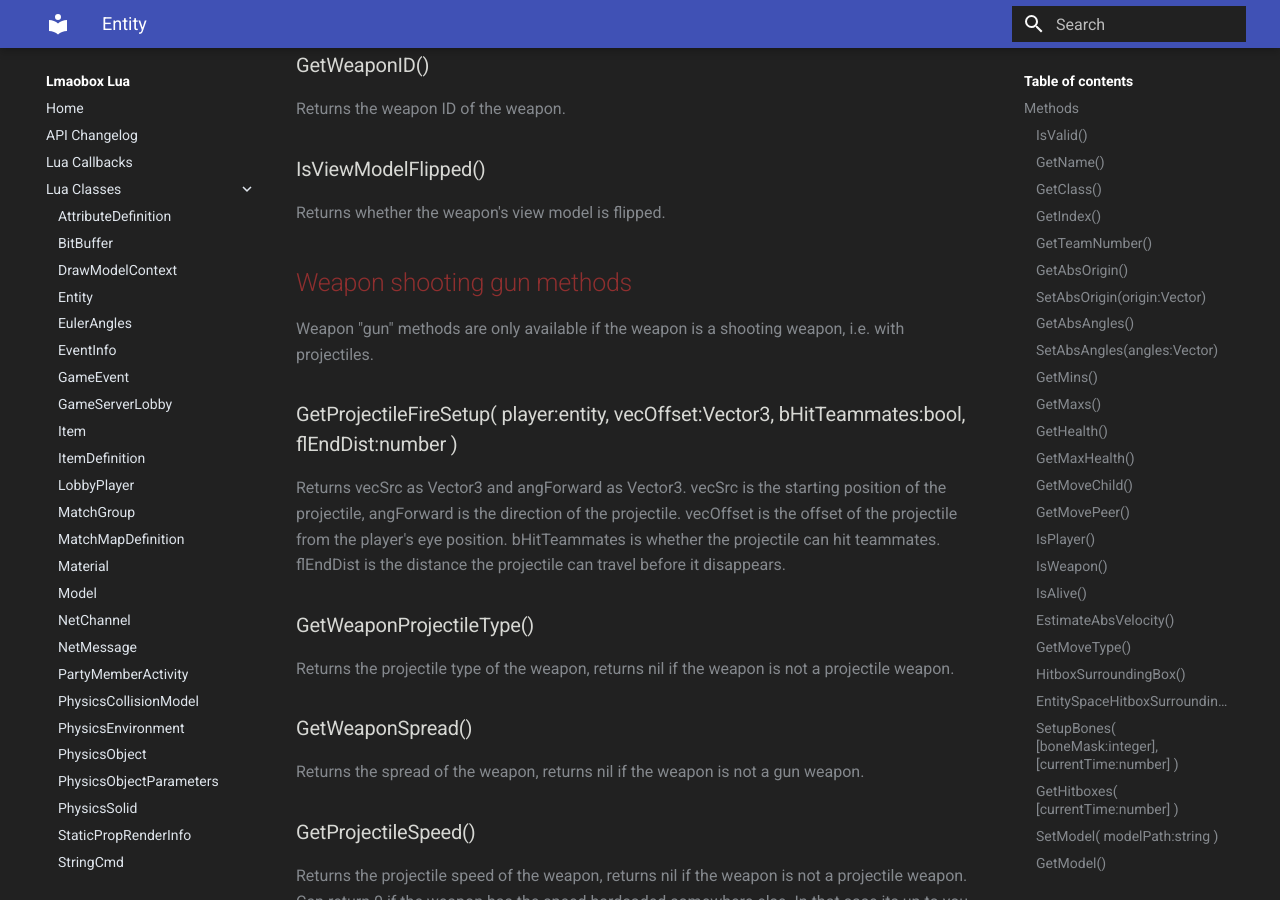
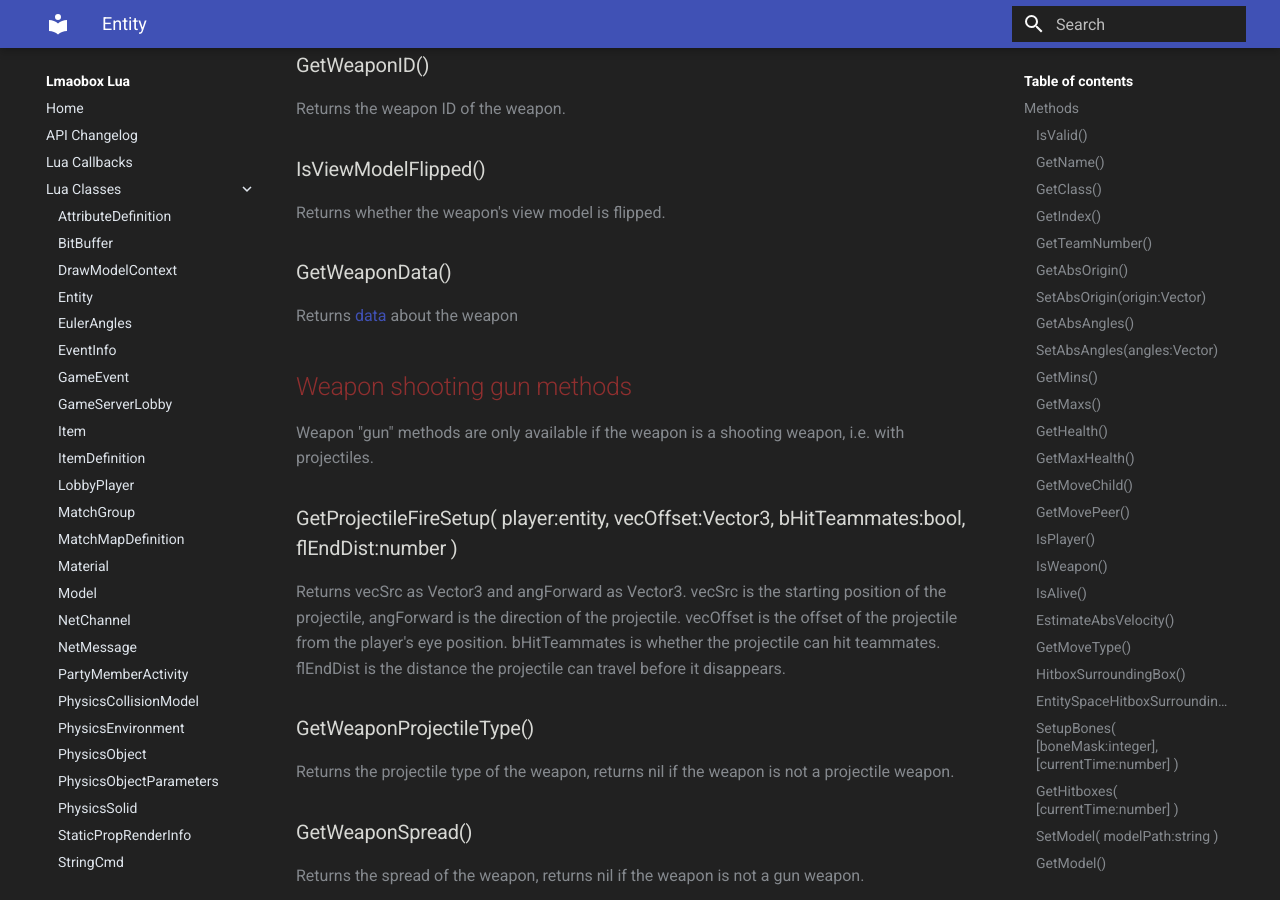
Before and after one commit to uosq/docs, an MkDocs documentation site: the page built from docs/Lua_Classes/Entity.md, in a window 1280 px wide and 900 px high, scrolled down 8762 px. Built offline with MkDocs 1.6.1 and Material for MkDocs 9.7.7, drawn with Linux system fonts in a browser that asks for light colours; some of the changed text lies outside the part shown.

Commit message:
Move GetWeaponData() to Weapon methods

```diff
--- a/docs/Lua_Classes/Entity.md
+++ b/docs/Lua_Classes/Entity.md
@@ -319,6 +319,10 @@ Returns the weapon ID of the weapon.
 
 Returns whether the weapon's view model is flipped.
 
+### GetWeaponData()
+
+Returns [data](WeaponData.md) about the weapon
+
 ## Weapon shooting gun methods
 
 Weapon "gun" methods are only available if the weapon is a shooting weapon, i.e. with projectiles.
```
Also changed, not shown: other parts of docs/Lua_Classes/Entity.md (+0 -4 lines).
